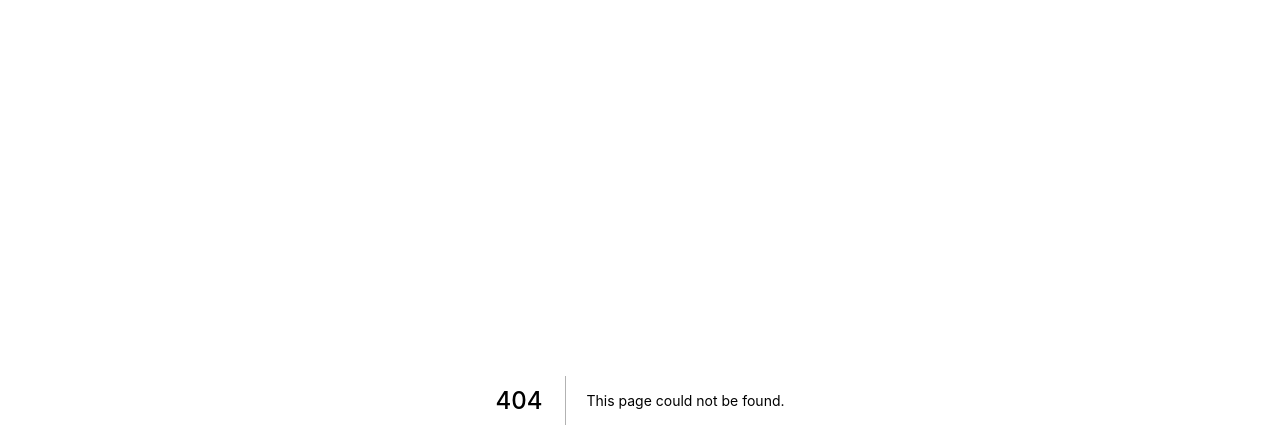
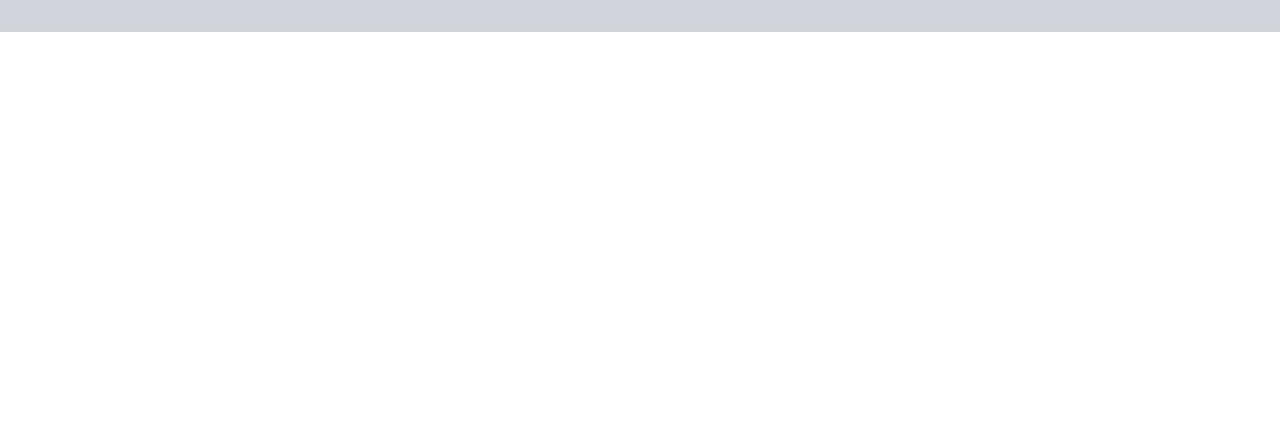
Before and after one commit to eslamheshamm/techsquadeg-task, a Next.js app: page /components/PostsList in a window 1280 px wide. Before the commit this address had no page. Shown: the top 448 px of the page. Built offline with nearby package versions, Linux system fonts and the light colour scheme.

Commit message:
news list component

```diff
--- /dev/null
+++ b/pages/components/PostsList.js
@@ -0,0 +1,33 @@
+import React, { useState, useEffect } from "react";
+import Post from "./post";
+function PostsList({ postsData }) {
+	const [posts, setPosts] = useState([]);
+	// Set up news data
+	useEffect(() => {
+		if (postsData) {
+			// Error check
+			if (postsData.error) {
+				// Handle error
+			} else {
+				setPosts(postsData);
+			}
+		}
+	}, [postsData]);
+
+	return (
+		<section className="bg-gray-300 py-4">
+			{posts.map((article) => (
+				<Post
+					key={article._id}
+					newsTitle={article.title}
+					logo={article.source.url}
+					date={article.created_at}
+					keywords={article.keywords}
+					sourceTitle={article.source.title}
+				/>
+			))}
+		</section>
+	);
+}
+
+export default PostsList;
```
